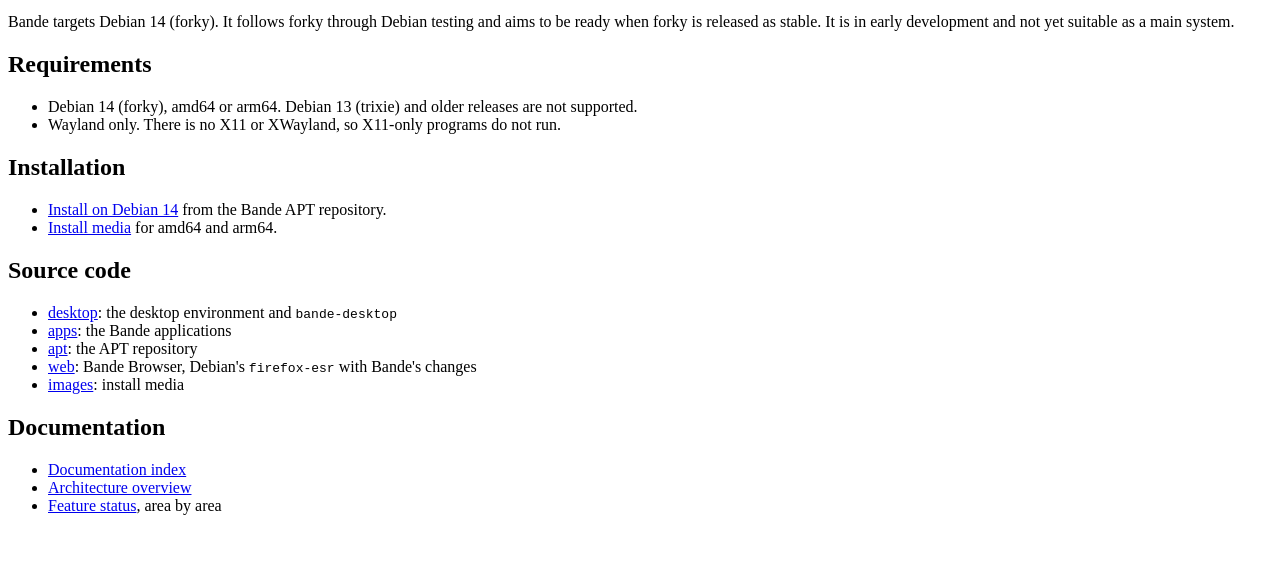
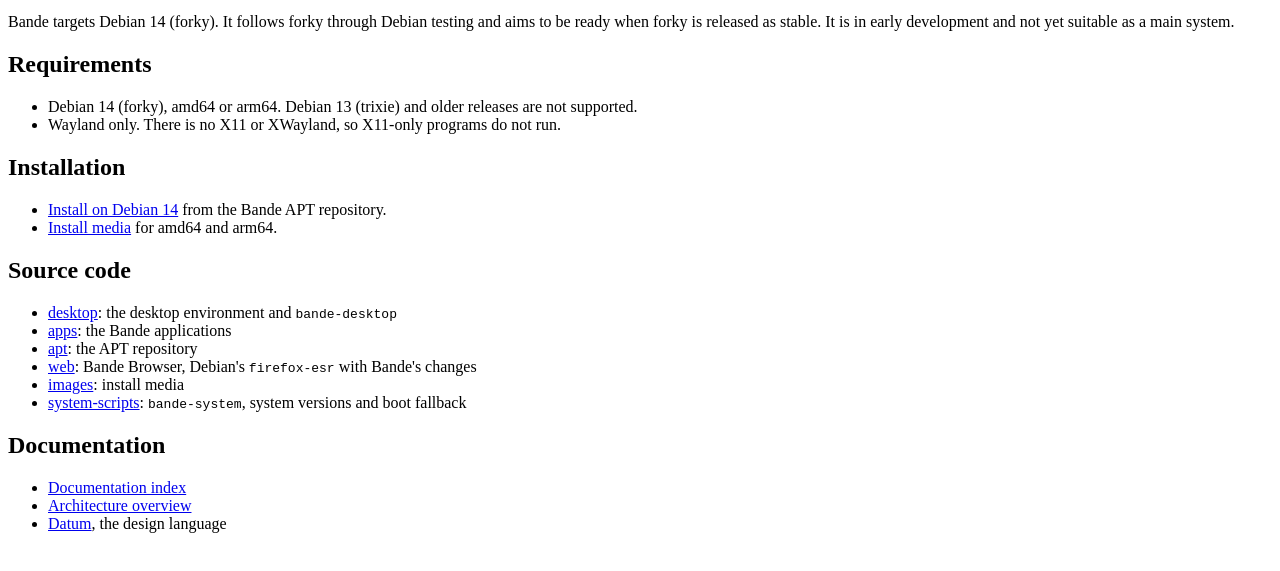
Before and after one commit to bande-linux/bande-linux.github.io, a plain HTML site: page pages/index.html in a window 1280 px wide. Shown: the part 87-658 px from the top of the page. Drawn offline with Linux system fonts and the light colour scheme.

Commit message:
Home and download pages: the current docs and repositories, and the installer on the live image
Co-Authored-By: Claude Opus 5.5 <noreply@anthropic.com>
Claude-Session: https://claude.ai/code/session_01UqitciXQaRMW2qcnevVnbN

```diff
--- a/pages/index.html
+++ b/pages/index.html
@@ -21,11 +21,12 @@
   <li><a href="https://github.com/bande-linux/apt">apt</a>: the APT repository</li>
   <li><a href="https://github.com/bande-linux/web">web</a>: Bande Browser, Debian's <code>firefox-esr</code> with Bande's changes</li>
   <li><a href="https://github.com/bande-linux/images">images</a>: install media</li>
+  <li><a href="https://github.com/bande-linux/system-scripts">system-scripts</a>: <code>bande-system</code>, system versions and boot fallback</li>
 </ul>
 
 <h2>Documentation</h2>
 <ul>
   <li><a href="https://github.com/bande-linux/desktop/blob/main/docs/README.md">Documentation index</a></li>
   <li><a href="https://github.com/bande-linux/desktop/blob/main/docs/architecture/overview.md">Architecture overview</a></li>
-  <li><a href="https://github.com/bande-linux/desktop/blob/main/docs/parity.md">Feature status</a>, area by area</li>
+  <li><a href="https://github.com/bande-linux/desktop/blob/main/docs/design/datum.md">Datum</a>, the design language</li>
 </ul>
```
Also changed, not shown: 1 other file.
